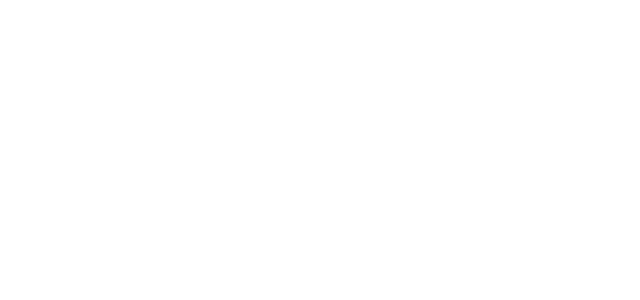
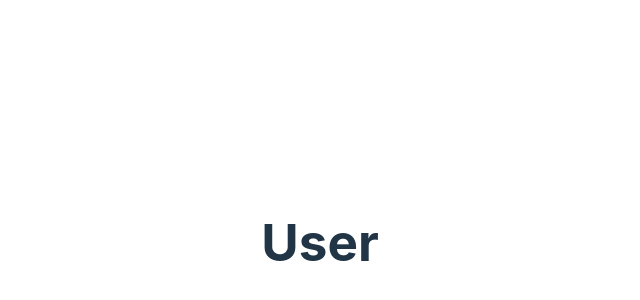
Before and after one commit to rizvan93/pharmacy-availability-checker, a React (Vite) app: page /users in a window 1280 px wide. Before the commit this address had no page. Shown: the part 158-458 px from the top of the page, without its empty margins (320-960 px from the left). Built offline with nearby package versions, Linux system fonts and the light colour scheme.

Commit message:
add user page path

```diff
--- a/src/pages/App/App.jsx
+++ b/src/pages/App/App.jsx
@@ -4,6 +4,7 @@ import AuthPage from "../AuthPage/AuthPage";
 import CreateStorePage from "../Stores/Create/CreateStorePage";
 import EditStorePage from "../Stores/Edit/EditStorePage";
 import StoresPage from "../Stores/Index/StoresPage";
+import UserPage from "../User/UserPage";
 import "./App.css";
 
 function App() {
@@ -14,6 +15,7 @@ function App() {
       {user ? "" : <AuthPage setUser={setUser} />}
       <Routes>
         {/* <Route path="" element=""/> */}
+        <Route path="/users" element={<UserPage />} />
         <Route path="/stores" element={<StoresPage />} />
         <Route path="/stores/new" element={<CreateStorePage />} />
         <Route path="/stores/:id/edit" element={<EditStorePage />} />
--- /dev/null
+++ b/src/pages/User/UserPage.jsx
@@ -0,0 +1,5 @@
+export default function UserPage () {
+    return (
+        <h1>User</h1>
+    )
+}
```
